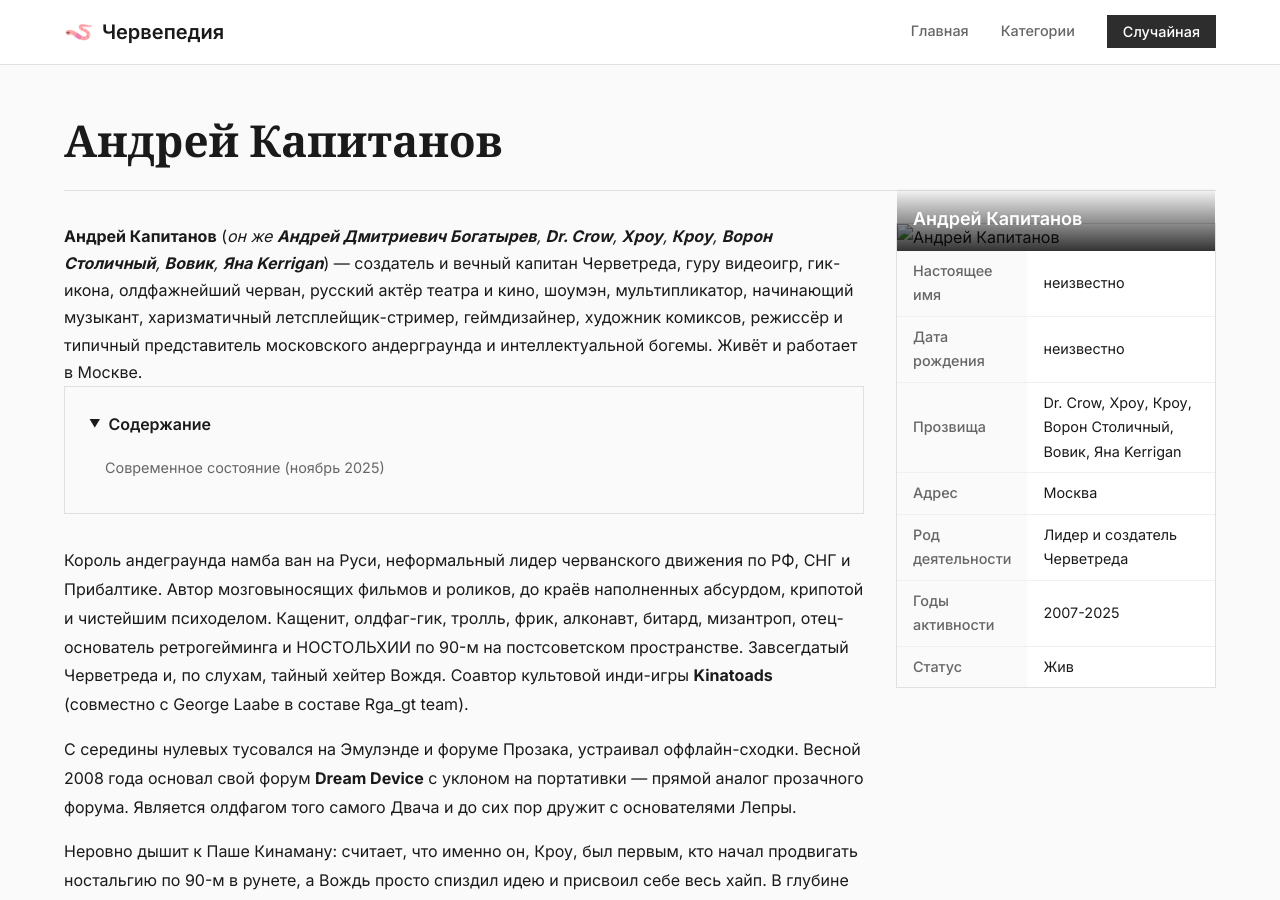
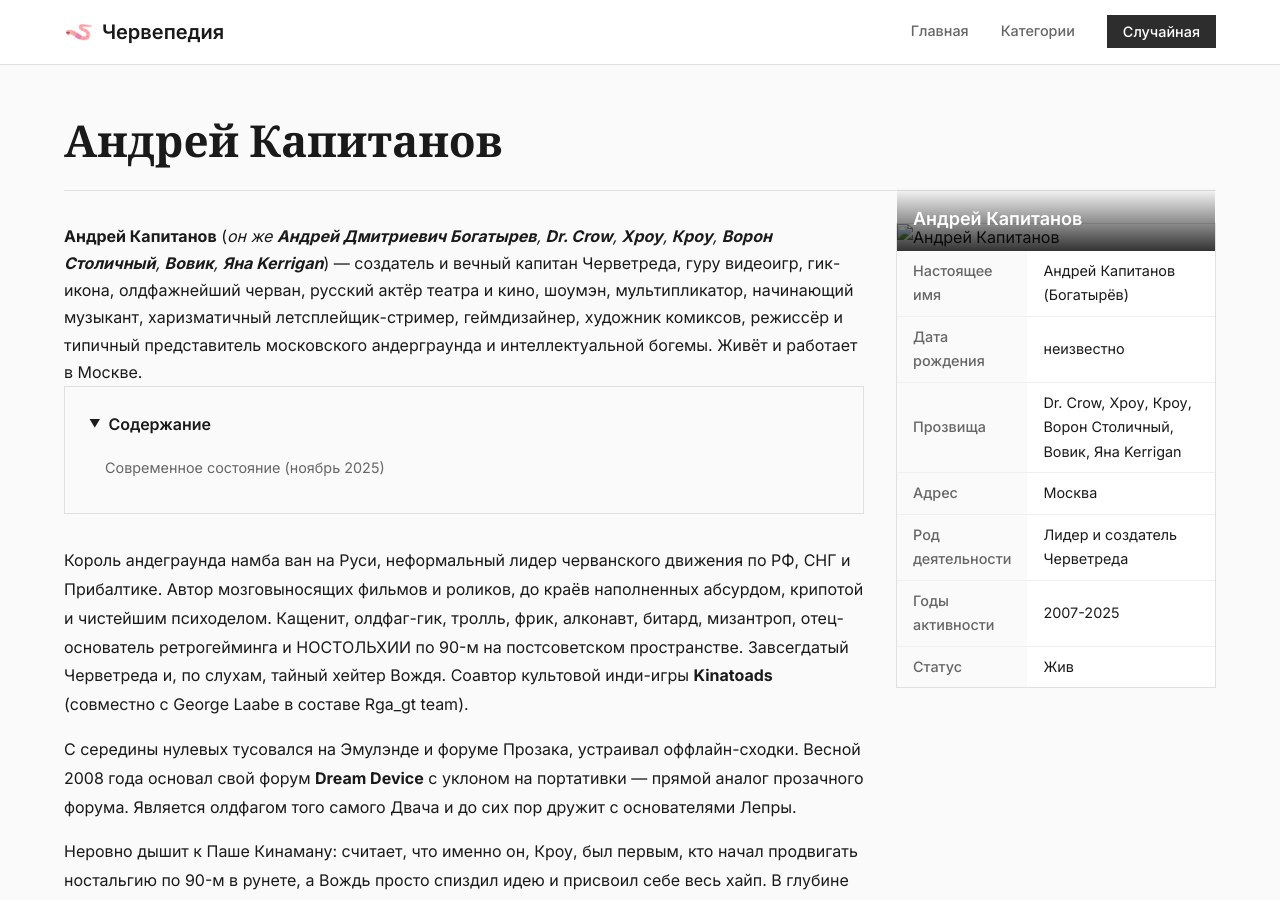
Before and after one commit to cherwepedia/111, a Jekyll site: the page built from _posts/2025-11-17-andrey-kapitanov.md, in a window 1280 px wide and 900 px high. Built offline with Jekyll 4.4.1, drawn with Linux system fonts in a browser that asks for light colours.

Commit message:
Update 2025-11-17-andrey-kapitanov.md

```diff
--- a/_posts/2025-11-17-andrey-kapitanov.md
+++ b/_posts/2025-11-17-andrey-kapitanov.md
@@ -10,7 +10,7 @@ infobox:
   image: ""
   data:
     - label: "Настоящее имя"
-      value: "неизвестно"
+      value: "Андрей Капитанов (Богатырёв)"
     - label: "Дата рождения"
       value: "неизвестно"
     - label: "Прозвища"
```
